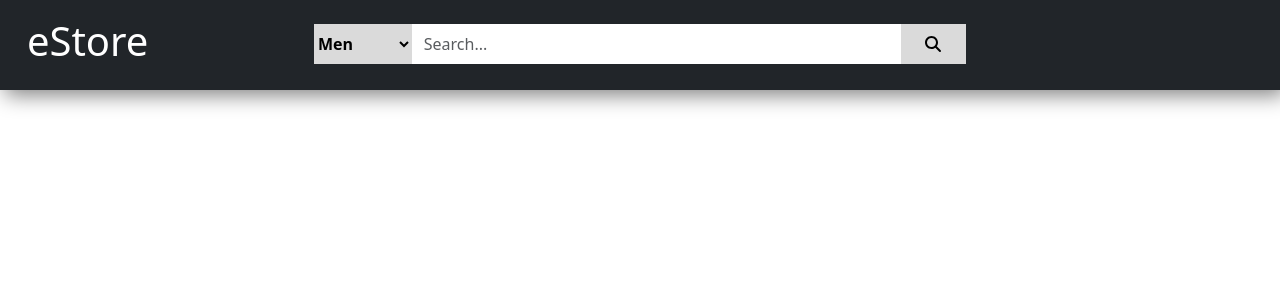
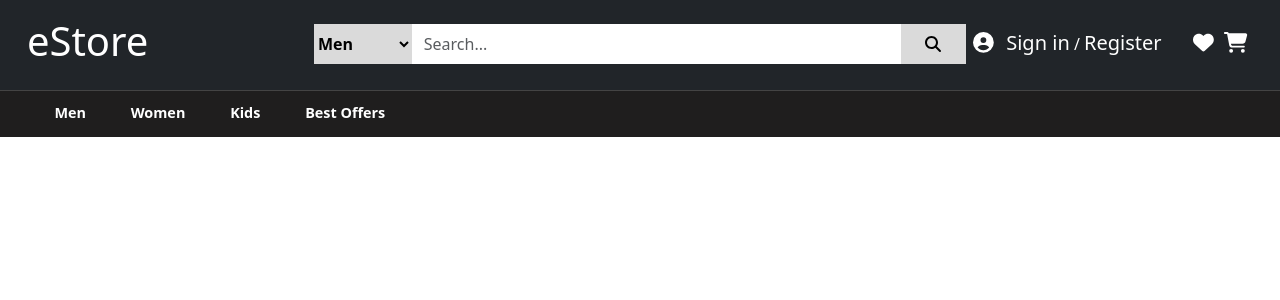
Before and after one commit to Ziad501/Ang_Commerce, an Angular app: page / in a window 1280 px wide. Shown: the top 300 px of the page. Built offline with nearby package versions, Linux system fonts and the light colour scheme.

Commit message:
Implemented cart, login/sign-up, and heart icon with SCSS styling. Created CatNavigation component and added its styles and HTML.

```diff
--- a/src/app/app.component.html
+++ b/src/app/app.component.html
@@ -1 +1,2 @@
 <app-header></app-header>
+<app-catnavigation></app-catnavigation>
--- a/src/app/app.module.ts
+++ b/src/app/app.module.ts
@@ -5,10 +5,12 @@ import { AppRoutingModule } from './app-routing.module';
 import { AppComponent } from './app.component';
 import { HeaderComponent } from './header/header.component';
 import { FontAwesomeModule } from '@fortawesome/angular-fontawesome';
+import { CatnavigationComponent } from './catnavigation/catnavigation.component';
 @NgModule({
   declarations: [
     AppComponent,
-    HeaderComponent
+    HeaderComponent,
+    CatnavigationComponent
   ],
   imports: [
     BrowserModule,
--- /dev/null
+++ b/src/app/catnavigation/catnavigation.component.html
@@ -0,0 +1,8 @@
+<div class='navigation-container'>
+    <ul>
+      <li><a href="#">Men</a></li>
+      <li><a href="#">Women</a></li>
+      <li><a href="#">Kids</a></li>
+      <li><a href="#">Best Offers</a></li>
+    </ul>
+  </div>
--- /dev/null
+++ b/src/app/catnavigation/catnavigation.component.scss
@@ -0,0 +1,40 @@
+.navigation-container {
+    max-width: 100%;
+    background-color: #1f1e1e;
+    border-top: #444444 solid 1px;
+
+    li {
+        list-style-type: none;
+        display: inline-block;
+        margin: 0.2em 1em;
+        padding: 0.4em;
+        height: 2.5em;
+
+        a {
+            text-decoration: none;
+            color: white;
+            height: 1.8em;
+            font-size: 0.9em;
+            font-weight: 700;
+
+            &::after {
+                    content: '';
+                    display: block;
+                    bottom: 0;
+                    left: 0;
+                    height: 0.2em;
+                    background-color: red;
+                    transform: scaleX(0);
+                    transition-property: transform;
+                    transition-duration: 0.2s;
+            }
+            &:hover {
+                &::after {
+                    transform: scaleX(1.1);
+                }
+            }
+
+        }
+
+    }
+}
--- a/src/app/header/header.component.html
+++ b/src/app/header/header.component.html
@@ -15,5 +15,23 @@
           <fa-icon [icon]="faSearch"></fa-icon>
         </button>
       </div>
+
+      <div class="login-container p-0">
+        <fa-icon class="user-icon" [icon]="faUserCircle"></fa-icon>
+        <h5><a href="#">Sign in</a></h5>
+        /
+        <h5><a href="#">Register</a></h5>
+      </div>
+
+      <div class="cart-wishlist">
+        <ul class="p-0">
+          <li class="list-item">
+            <fa-icon [icon]="faHeart"></fa-icon>
+          </li>
+          <li class="list-item">
+            <fa-icon [icon]="faShoppingCart"></fa-icon>
+          </li>
+        </ul>
+      </div>
     </div>
   </div>
--- a/src/app/header/header.component.scss
+++ b/src/app/header/header.component.scss
@@ -41,3 +41,41 @@ $search-bar-border: none;
     background-color: $search-bar-background-color;
     font-weight: 600;
 }
+
+
+.login-container {
+    color: white;
+    display: inline-block;
+    width: 15%;
+    text-align: right;
+    margin: 1.7em 0.2em 0 0;
+
+    h5 {
+            display: inline-block;
+            a {
+                    text-decoration: none;
+                    color: white;
+                }
+    }
+
+    .user-icon {
+        margin-right: 0.4em;
+        padding: 0.2em;
+        font-size: 1.3em;
+    }
+}
+
+.cart-wishlist {
+    width: 8%;
+    margin-top: 1.7em;
+    margin-left: 1em;
+
+
+    .list-item {
+        color:white;
+        list-style-type: none;
+        display: inline-block;
+        font-size: 1.3em;
+        margin-right: 0.5em;
+    }
+}
--- a/src/app/header/header.component.ts
+++ b/src/app/header/header.component.ts
@@ -1,5 +1,6 @@
 import { Component } from '@angular/core';
-import { faSearch} from '@fortawesome/free-solid-svg-icons';
+import { faSearch, faUserCircle, faHeart, faShoppingCart } from '@fortawesome/free-solid-svg-icons';
+
 
 @Component({
   selector: 'app-header',
@@ -9,4 +10,7 @@ import { faSearch} from '@fortawesome/free-solid-svg-icons';
 })
 export class HeaderComponent {
   faSearch = faSearch;
+  faUserCircle = faUserCircle;
+  faHeart = faHeart;
+  faShoppingCart = faShoppingCart;
 }
```
Also changed, not shown: src/app/catnavigation/catnavigation.component.ts (added, +11 -0 lines), 1 other file (tests, documents, lock files or other folders).
